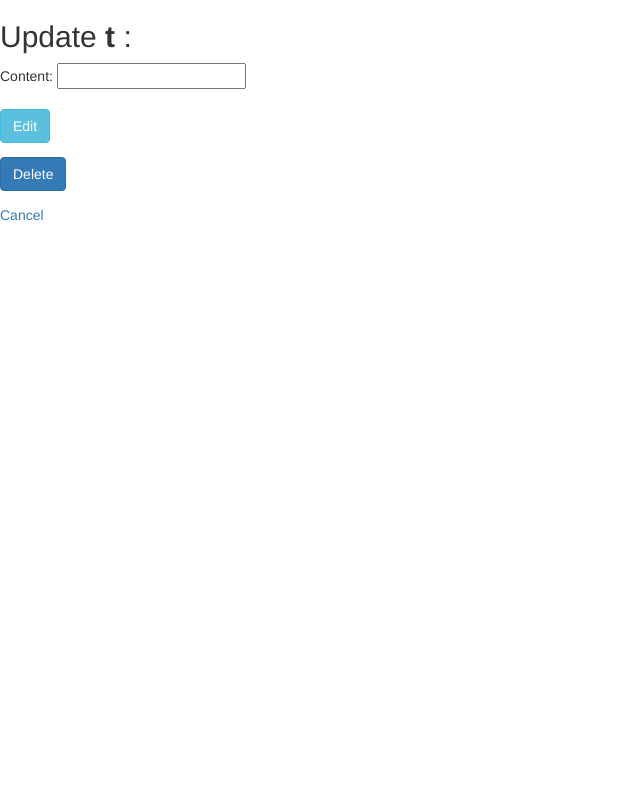
After one commit to anhtm/buckist, a Flask app: page /updateitem/1 in a window 1280 px wide. The commit adds this page. Shown: the whole page, without its empty margins (0-640 px from the left). Run offline with Flask 2, Linux system fonts and the light colour scheme; data comes from the database, SQL or seed files in the repository; both versions use the stored data as it was after the commit; some libraries are stand-ins or nearby versions.

Commit message:
user can add/update item

```diff
--- a/app/models.py
+++ b/app/models.py
@@ -36,6 +36,7 @@ class List(db.Model):
     def __repr__(self):
         return '<List %r>' % (self.name)
 
+
 class Item(db.Model):
     id = db.Column(db.Integer, primary_key=True)
     content = db.Column(db.String(264), nullable=False)
--- a/app/templates/add_item.html
+++ b/app/templates/add_item.html
@@ -1,6 +1,6 @@
 <html>
     <head>
-        <title> Add Task </title>
+        <title> Add Item </title>
         <link rel="stylesheet" href="//maxcdn.bootstrapcdn.com/bootstrap/3.3.1/css/bootstrap.min.css"/>
     </head>
     <body>
@@ -9,4 +9,6 @@
             Content: <input type='text' name='item_content'> <br>
             <input type='submit' value="Add">
         </form>
+        <a href="/updatelist/{{list.id}}">Cancel</a>
     </body>
+</html>
--- a/app/templates/add_list.html
+++ b/app/templates/add_list.html
@@ -1,7 +1,8 @@
+
 <html>
     <head>
         <title> Add List </title>
-         <link rel="stylesheet" href="//maxcdn.bootstrapcdn.com/bootstrap/3.3.1/css/bootstrap.min.css"/>
+        <link rel="stylesheet" href="//maxcdn.bootstrapcdn.com/bootstrap/3.3.1/css/bootstrap.min.css"/>
     </head>
     <body>
         <h1 class='text-center'> Add a new list here: </h1>
--- a/app/templates/base.html
+++ b/app/templates/base.html
@@ -3,6 +3,7 @@
   <head>
     <title>Flask App</title>
     <link rel="stylesheet" href="{{ url_for('static', filename='css/main.css') }}">
+    <link rel="stylesheet" href="//maxcdn.bootstrapcdn.com/bootstrap/3.3.1/css/bootstrap.min.css"/>
   </head>
   <body>
 
--- a/app/templates/profile.html
+++ b/app/templates/profile.html
@@ -8,11 +8,11 @@
     <h3>Your Bucket Lists</h3>
     {% for list in lists %}
             <ol>
-                <li> {{list.name}} | <a href="{{ url_for('update_list', id=list.id)}}"> Update List</a> </li>
+                <li> {{list.name}} | <a href='/updatelist/{{list.id}}'> Update List</a> </li>
             </ol>
-                {% for item in items %}
+                {% for item in list.items %}
                 <ul>
-                <li> {{item.content}} </li>
+                <li> {{item.content}} | <a href='/updateitem/{{item.id}}'> Update</a> </li>
                 </ul>
                 {% endfor %}
     {% endfor %}
--- /dev/null
+++ b/app/templates/update_item.html
@@ -0,0 +1,24 @@
+<html>
+    <head>
+        <title> Update Item </title>
+        <link rel="stylesheet" href="//maxcdn.bootstrapcdn.com/bootstrap/3.3.1/css/bootstrap.min.css"/>
+    </head>
+    <body>
+        <h2> Update <strong> {{item.content}} </strong>: </h2>
+
+        <form action="/renameitem/{{item.id}}" method='POST'>
+        Content: <input type='text' name='item_content'>
+        <br>
+        <br>
+            <input class='btn btn-info' type='submit' name='change_item_content' value="Edit">
+        </form>
+
+        <form action='/changestatus/{{item.id}}' type='submit' name='change_status' value="Edit">
+        </form>
+
+        <form action='/deleteitem/{{item.id}}' method='POST'>
+            <input class='btn btn-primary' type='submit' name='delete_item' value="Delete">
+        </form>
+        <a href='/profile'> Cancel </a>
+    </body>
+</html>
--- a/app/views.py
+++ b/app/views.py
@@ -66,7 +66,7 @@ def profile():
     if user is None:
         return redirect(url_for('sign_in'))
     else:
-        return render_template('profile.html', user=user, lists=user.lists, items=user.items)
+        return render_template('profile.html', user=user, lists=user.lists)
 
 @app.route('/newlist', methods=["GET", "POST"])
 def add_list():
@@ -118,3 +118,20 @@ def add_item(listid):
         db.session.add(new_item)
         db.session.commit()
         return redirect(url_for('profile'))
+
+@app.route('/updateitem/<int:id>', methods=["GET"])
+def update_item(id):
+    item = Item.query.get(id)
+    return render_template('update_item.html', item=item)
+
+@app.route('/renameitem/<int:id>', methods=["POST"])
+def rename_item(id):
+    pass
+
+#@app.route('/deleteitem', methods=["POST"])
+##def delete_item:
+#    pass
+#
+#@app.route('/changestatus', methods=["POST"])
+#def change_status:
+#    pass
```
Also changed, not shown: app/forms.py (+0 -7 lines), app/templates/update_list.html (+6 -3 lines), app.db.
